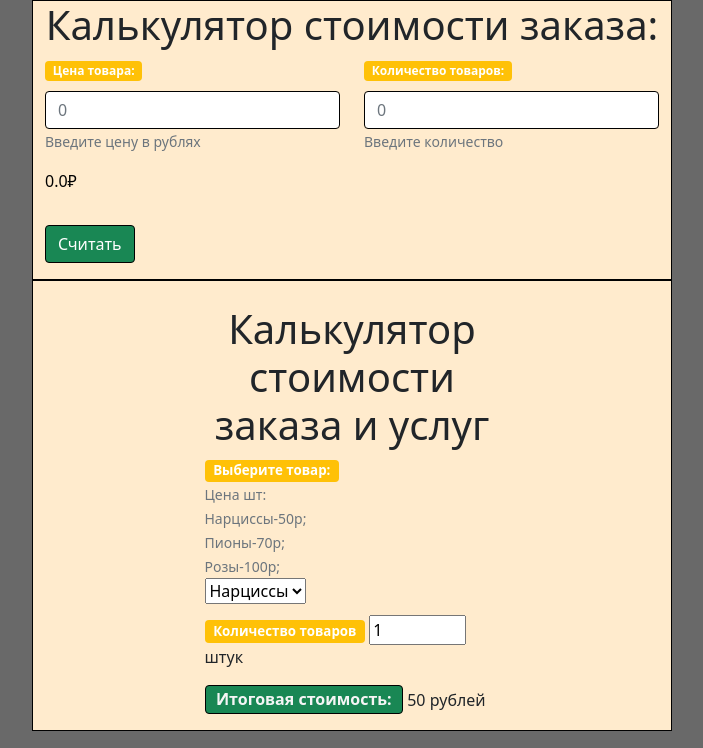
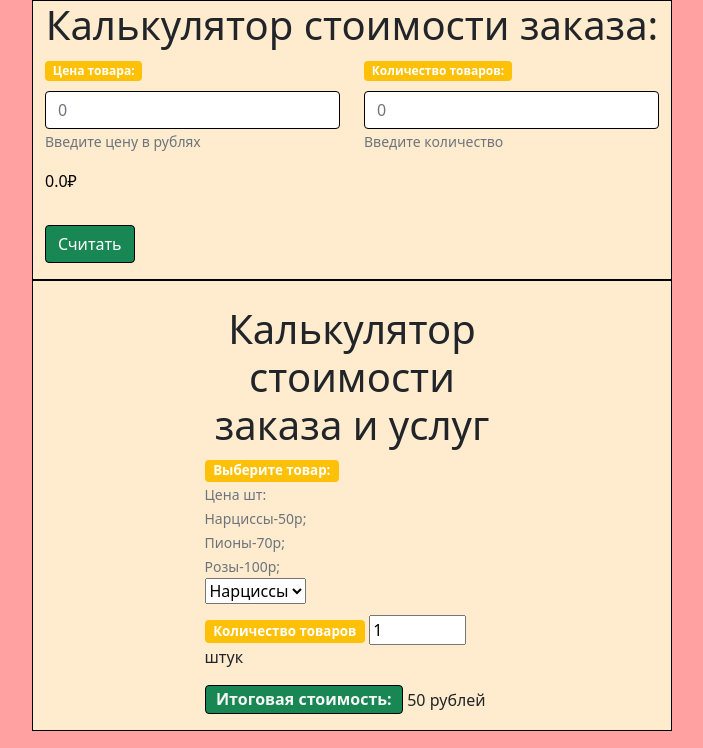
Before and after one commit to IlyaMolchanovv/WEB8, a plain HTML site: page index.html in a window 1280 px wide. Shown: the top 748 px of the page, without its empty margins (288-991 px from the left). Drawn offline with nearby package versions, Linux system fonts and the light colour scheme.

Commit message:
Update style8.css

```diff
--- a/style8.css
+++ b/style8.css
@@ -9,7 +9,7 @@
     border: 1px solid black;
 }
 body{
-    background-color: #696969;
+    background-color: #ffa1a1;
 }
 main{
     margin-top: 10px;
```
